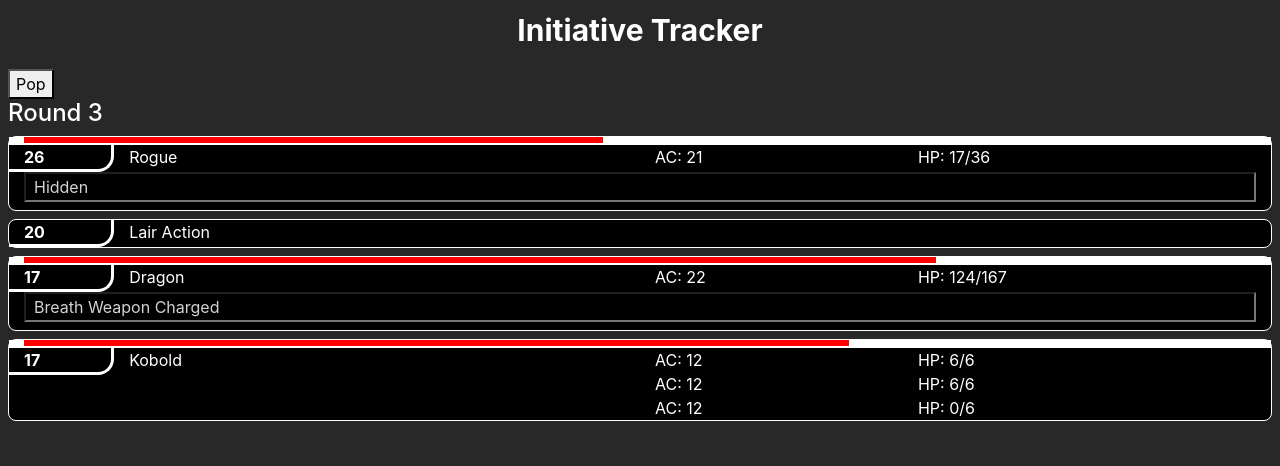
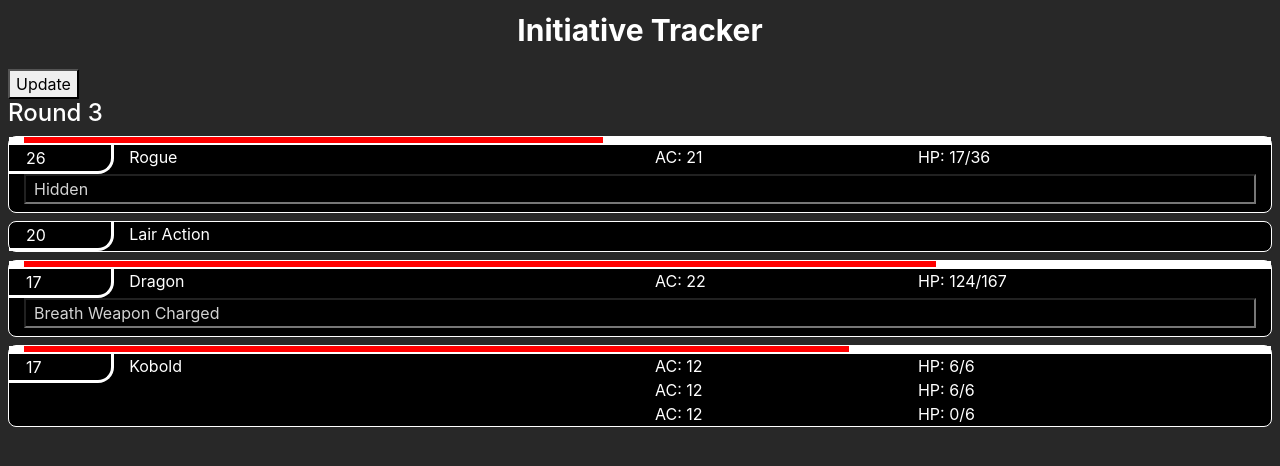
Before and after one commit to klein-eng/InitiativeTracker, a React (Create React App) app in the folder my-app/: page / in a window 1280 px wide. Shown: the top 466 px of the page. Built offline with nearby package versions, Linux system fonts and the light colour scheme.

Commit message:
Reorder cards when initiative is updated

```diff
--- a/my-app/package.json
+++ b/my-app/package.json
@@ -10,9 +10,11 @@
     "@types/enzyme": "^3.10.8",
     "@types/enzyme-adapter-react-16": "^1.0.6",
     "@types/jest": "^24.9.1",
+    "@types/jquery": "^3.5.5",
     "@types/node": "^12.12.37",
     "@types/react": "^16.9.34",
     "@types/react-dom": "^16.9.6",
+    "jquery": "^3.6.0",
     "react": "^16.13.1",
     "react-dom": "^16.13.1",
     "react-scripts": "3.4.1",
--- a/my-app/src/App.css
+++ b/my-app/src/App.css
@@ -3,36 +3,53 @@ header {
     font-weight: bold;
     font-size: 30px;
 }
-html,body,#root {
+
+html,
+body,
+#root {
     height: 100%;
 }
 
+input {
+    max-width: 100%;
+}
+
 .App {
-	background-color: rgb(40,40,40);
+    background-color: rgb(40, 40, 40);
     color: white;
-	width:100%;
-	height:100%;
+    width: 100%;
+    height: 100%;
     padding: .5rem;
 }
-.contentRow{
+
+.contentRow {
     margin-bottom: .25rem;
 }
+
 .HpBarMax {
     height: .5rem;
     width: 100px;
     background-color: white;
 }
+
 .HpBarCur {
     height: .4rem;
     background-color: red;
 }
-.init-count {
+
+.initCount {
     width: 40px;
     font-weight: bold;
     border-bottom: white solid .2rem;
     border-right: white solid .2rem;
     border-bottom-right-radius: 1rem;
 }
+
+.initCount:hover {
+    cursor: pointer;
+    background-color: #444444;
+}
+
 .initObject {
     border-style: solid;
     border-width: .1rem;
@@ -40,6 +57,7 @@ html,body,#root {
     margin-bottom: .5rem;
     background-color: black;
 }
+
 .notesField {
     width: 100%;
     background-color: black;
@@ -47,3 +65,10 @@ html,body,#root {
     margin-bottom: .5rem;
     padding-left: .5rem;
 }
+
+.writeField {
+    min-width: 2em;
+    background-color: black;
+    color: white;
+    border: none;
+}
--- a/my-app/src/App.tsx
+++ b/my-app/src/App.tsx
@@ -2,7 +2,12 @@ import React from 'react';
 import './App.css';
 import InitiativeTableController from './Controller/InitiativeTableController';
 
-function App() {
+class App extends React.Component {
+  componentDidMount() {
+    document.title = "Initiative"
+  }
+
+  render() {
     return (
       <div className="App">
         <header className="App-header">
@@ -14,5 +19,6 @@ function App() {
       </div>
     );
   }
+}
 
 export default App;
--- a/my-app/src/Controller/InitiativeTableController.tsx
+++ b/my-app/src/Controller/InitiativeTableController.tsx
@@ -16,19 +16,28 @@ class InitiativeTableController extends React.Component{
     render() {
         return(
         <div>
-            <button onClick={() => this.testFn()}>Pop</button>
-            <InitiativeTable Participants={this.Participants}></InitiativeTable>
+            <button onClick={() => this.AddObject()}>Update</button>
+            <InitiativeTable
+                Participants={this.Participants}
+                AddObject={this.AddObject}
+                DeleteObject={this.DeleteObject}>
+            </InitiativeTable>
         </div>
         );
     }
 
-    testFn() {
-        this.Participants.pop();
-        console.log(this.Participants);
-        this.setState({})
+    AddObject() {
+        this.setState({});
+        return;
+    }
+
+    DeleteObject() {
+        this.setState({});
+        return;
     }
 }
 
+//#region Test data
 function Participants(): InitiativeObjectModel[] {
     return [Rogue(), Dragon(), Lair(), Kobolds()];
 }
@@ -53,5 +62,6 @@ function Kobolds (): CombatParticipantGroupModel {
 	var kobold3 = new CombatParticipantModel(12,6,0);
 	return new CombatParticipantGroupModel(17,"Kobold","",kobold,kobold2,kobold3);
 };
+//#endregion
 
 export default InitiativeTableController;
--- a/my-app/src/Model/InitiativeObjectModel.tsx
+++ b/my-app/src/Model/InitiativeObjectModel.tsx
@@ -9,6 +9,10 @@ class InitiativeObjectModel {
 		this.Note = note;
 		return this;
 	}
+
+	getKey(){
+		return this.Name + this.Initiative;
+	}
 }
 
 export default InitiativeObjectModel;
--- a/my-app/src/View/InitiativeObject.tsx
+++ b/my-app/src/View/InitiativeObject.tsx
@@ -3,19 +3,26 @@ import HpBar from './HpBar';
 import ContentRow from './ContentRow'
 import CombatParticipantModel from '../Model/CombatParticipantModel'
 import CombatParticipantGroupModel from '../Model/CombatParticipantGroupModel'
+import InitiativeObjectModel from '../Model/InitiativeObjectModel';
 
 interface InitiativeObjectProps {
-	ObjectData: any
+	ObjectData: InitiativeObjectModel
+	Reorder: Function
 }
 
 interface InitiativeObjectState {
 	ObjectData: any
+	Initiative: number
 }
 
 class InitiativeObject extends React.Component<InitiativeObjectProps, InitiativeObjectState> {
 	constructor(props: any) {
 		super(props);
-		this.state = {ObjectData: props.ObjectData};
+		this.state = {ObjectData: props.ObjectData, Initiative: props.ObjectData.Initiative};
+
+		this.OnInitChanged = this.OnInitChanged.bind(this);
+		this.OnInitBlur = this.OnInitBlur.bind(this);
+		this.OnInitKeyUp = this.OnInitKeyUp.bind(this);
 	}
 
 	render() {
@@ -28,12 +35,20 @@ class InitiativeObject extends React.Component<InitiativeObjectProps, Initiative
 		}
 
 		return (
-			<div className="container-fluid initObject">
+			<div className="container-fluid initObject" id={this.state.ObjectData.getKey()}>
 				<HpBar participant={this.state.ObjectData}/>
 				<div className="row">
 					<div className="col-sm-6">
 						<div className="row">
-							<div className="col-2 init-count">{this.state.ObjectData.Initiative}</div>
+							<div className="col-2 initCount">
+								<input className="writeField"
+									onChange={this.OnInitChanged}
+									onBlur={this.OnInitBlur}
+									onKeyUp={this.OnInitKeyUp}
+									type="text"
+									value={this.props.ObjectData.Initiative}
+								/>
+							</div>
 							<div className="col-10">{this.state.ObjectData.Name}</div>
 						</div>
 					</div>
@@ -50,8 +65,24 @@ class InitiativeObject extends React.Component<InitiativeObjectProps, Initiative
 			</div>
 		);
 	}
+
+	OnInitChanged(e: any): void {
+		e.preventDefault();
+		var object = this.state.ObjectData;
+		object.Initiative = e.target.value;
+		this.setState({ObjectData: object})
+	}
+
+	OnInitBlur(): void {
+		this.props.Reorder();
+	}
+
+	OnInitKeyUp(e: any): void {
+		if(e.key === "Enter") {
+			this.props.Reorder();
+		}
+	}
 }
-
 
 function buildParticipantGroup(group: CombatParticipantModel[]): any {
 	var participants = [];
--- /dev/null
+++ b/my-app/src/View/InitiativeObjectList.tsx
@@ -0,0 +1,42 @@
+import React from 'react';
+import InitiativeObjectModel from '../Model/InitiativeObjectModel'
+import InitiativeObject from './InitiativeObject'
+
+interface InitiativeObjectListProps {
+	Participants: InitiativeObjectModel[]
+}
+
+interface InitiativeObjectListState {
+	Participants: InitiativeObjectModel[];
+}
+
+class InitiativeObjectList extends React.Component<InitiativeObjectListProps,InitiativeObjectListState> {
+	constructor(props: any) {
+		super(props);
+		this.state = {Participants: props.Participants};
+
+		this.Reorder = this.Reorder.bind(this);
+	}
+
+	render(){
+		this.state.Participants.sort((left: InitiativeObjectModel, right:InitiativeObjectModel) => {
+			if (left.Initiative > right.Initiative) return -1;
+			else if (left.Initiative < right.Initiative) return 1;
+			return 0;
+		});
+		return this.state.Participants.map((initiativeObject: InitiativeObjectModel) =>
+			<InitiativeObject
+				key={initiativeObject.getKey()}
+				ObjectData={initiativeObject}
+				Reorder={this.Reorder}
+			>
+			</InitiativeObject>
+		);
+	}
+
+	Reorder() {
+		this.setState({});
+	}
+}
+
+export default InitiativeObjectList;
--- a/my-app/src/View/InitiativeTable.tsx
+++ b/my-app/src/View/InitiativeTable.tsx
@@ -1,10 +1,12 @@
 import React from 'react';
 import RoundCount from './RoundCount'
-import InitiativeObject from './InitiativeObject'
+import InitiativeObjectList from './InitiativeObjectList'
 import InitiativeObjectModel from '../Model/InitiativeObjectModel'
 
 interface InitiativeTableProps {
-	Participants: InitiativeObjectModel[];
+	Participants: InitiativeObjectModel[]
+	AddObject: Function
+	DeleteObject: Function
 }
 
 interface InitiativeTableState {
@@ -22,22 +24,14 @@ class InitiativeTable extends React.Component<InitiativeTableProps,InitiativeTab
 			<div>
 				<RoundCount Count={3}/>
 				<div>
-					<InitiativeObjectList Objects={this.state.Participants}/>
+					<InitiativeObjectList
+						Participants={this.state.Participants}
+					>
+					</InitiativeObjectList>
 				</div>
 			</div>
 		);
 	}
 }
 
-function InitiativeObjectList(props: any) {
-	props.Objects.sort((left: InitiativeObjectModel, right:InitiativeObjectModel) => {
-		if (left.Initiative > right.Initiative) return -1;
-		else if (left.Initiative < right.Initiative) return 1;
-		return 0;
-	});
-	return props.Objects.map((initiativeObject: InitiativeObjectModel) =>
-		<InitiativeObject key={initiativeObject.Name} ObjectData={initiativeObject}></InitiativeObject>
-	);
-}
-
 export default InitiativeTable;
```
Also changed, not shown: 1 other file (tests, documents, lock files or other folders). Lines whose indentation alone changed are shown as unchanged.
